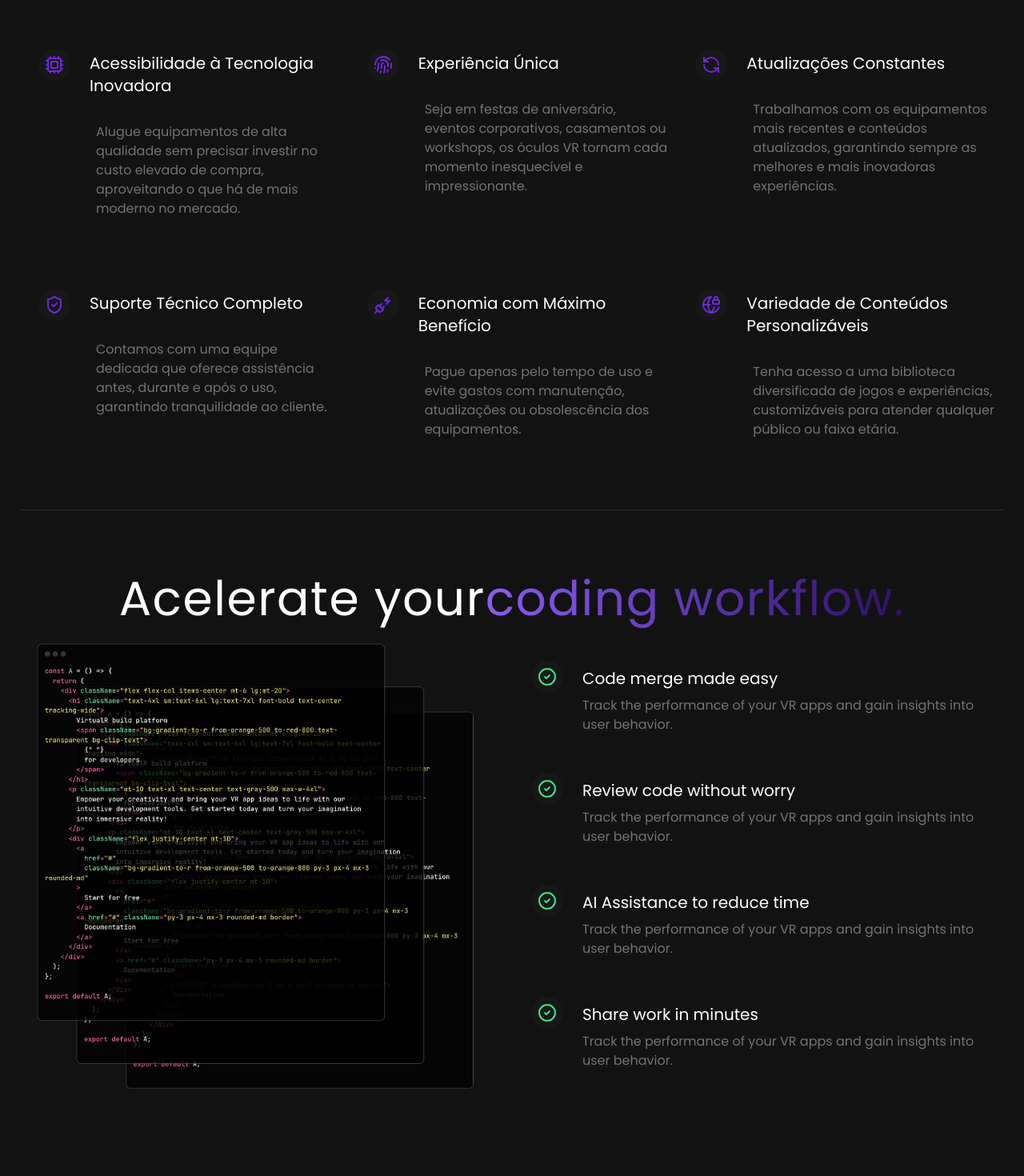
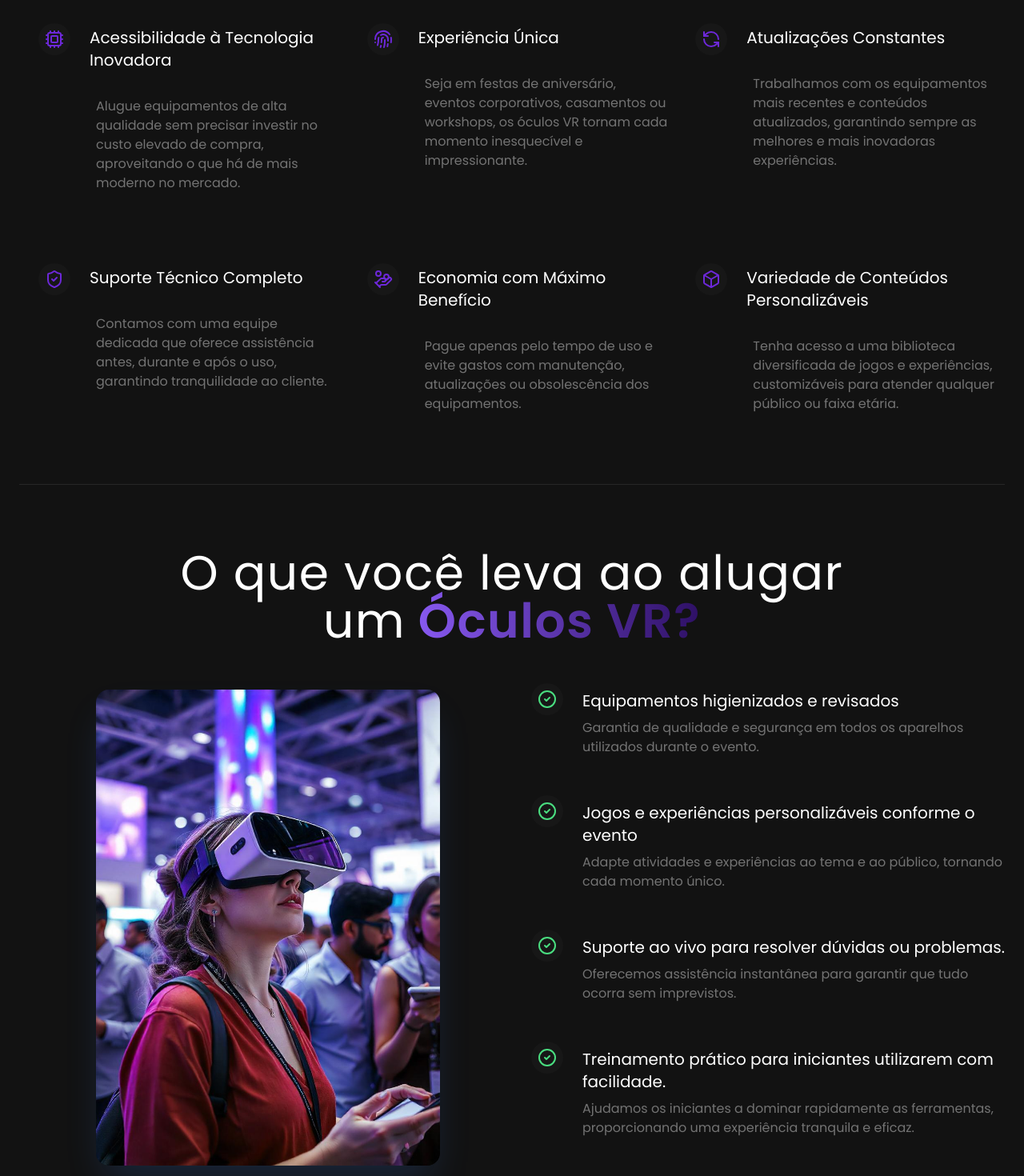
Before and after one commit to davidonedev/VirtualR, a React (Vite) app: page / in a window 1280 px wide. Shown: the part 884-2354 px from the top of the page at 80% size. Before the commit the page ends 2278 px from the top, so only its background shows below. Built offline with nearby package versions, Linux system fonts and the light colour scheme.

Commit message:
Ultima alteracao 25-01

```diff
--- a/src/components/HeroSection.jsx
+++ b/src/components/HeroSection.jsx
@@ -4,7 +4,7 @@ import video2 from "../assets/video2.mp4"
 const HeroSection = () => {
   return (
     <div className="flex flex-col items-center mt-6 lg:mt-20">
-        <h1 className="text-4xl sm:text-6xl lg:text-6xl text-center tracking-wide -mt-16">
+        <h1 className="text-4xl sm:text-6xl lg:text-6xl text-center tracking-wide -mt-24">
             Experimente um Mundo de Realidade Virtual como
             <span className="bg-gradient-to-r from-violet-500 to-violet-950 text-transparent bg-clip-text">
             {" "}
--- a/src/components/Workflow.jsx
+++ b/src/components/Workflow.jsx
@@ -1,20 +1,20 @@
 import { CheckCircle2 } from "lucide-react";
-import codeImg from "../assets/code.jpg";
+import codeImg from "../assets/homanvr.png";
 import { checklistItems } from "../constants";
 
 const Workflow = () => {
   return (
     <div className="mt-20">
         <h2 className="text-3xl sm:text-5xl lg:text-6xl text-center
-        mt-6 tracking-wide"> Acelerate your
+        mt-6 tracking-wide"> O que você leva ao alugar <br/>um
         <span className="bg-gradient-to-r from-violet-500 to-violet-950
-        text-transparent bg-clip-text">
-        coding workflow.
+        text-transparent bg-clip-text font-semibold">
+        &nbsp;Óculos VR?
         </span>
         </h2>
         <div className="flex flex-wrap justify-center">
-            <div className="p-2 w-full lg:w-1/2">
-            <img src={codeImg} alt="Code" />
+            <div className=" lg:w-1/2 ">
+            <img src={codeImg} className="w-[430px] mt-14 ml-24 rounded-2xl shadow-2xl shadow-blue-500/20"alt="Code" />
             </div>
             <div className="pt-12 w-full lg:w-1/2">
                 {checklistItems.map((item, index) => (
--- a/src/constants/index.jsx
+++ b/src/constants/index.jsx
@@ -2,8 +2,8 @@ import { Cpu } from "lucide-react";
 import { ShieldCheck as ShieldCheckIcon } from "lucide-react";
 import { Fingerprint } from "lucide-react";
 import { RefreshCcw as RefreshCcwIcon } from "lucide-react";
-import { PlugZap } from "lucide-react";
-import { GlobeLock } from "lucide-react";
+import { HandCoins as HardCoinsIcon } from "lucide-react";
+import { Box } from "lucide-react";
 
 import user1 from "../assets/profile-pictures/user1.jpg";
 import user2 from "../assets/profile-pictures/user2.jpg";
@@ -85,13 +85,13 @@ export const features = [
       "Contamos com uma equipe dedicada que oferece assistência antes, durante e após o uso, garantindo tranquilidade ao cliente.",
   },
   {
-    icon: <PlugZap />,
+    icon: <HardCoinsIcon />,
     text: "Economia com Máximo Benefício",
     description:
       "Pague apenas pelo tempo de uso e evite gastos com manutenção, atualizações ou obsolescência dos equipamentos.",
   },
   {
-    icon: <GlobeLock />,
+    icon: <Box />,
     text: "Variedade de Conteúdos Personalizáveis",
     description:
       "Tenha acesso a uma biblioteca diversificada de jogos e experiências, customizáveis para atender qualquer público ou faixa etária.",
@@ -100,24 +100,24 @@ export const features = [
 
 export const checklistItems = [
   {
-    title: "Code merge made easy",
+    title: "Equipamentos higienizados e revisados",
     description:
-      "Track the performance of your VR apps and gain insights into user behavior.",
+      "Garantia de qualidade e segurança em todos os aparelhos utilizados durante o evento.",
   },
   {
-    title: "Review code without worry",
+    title: "Jogos e experiências personalizáveis conforme o evento",
     description:
-      "Track the performance of your VR apps and gain insights into user behavior.",
+      "Adapte atividades e experiências ao tema e ao público, tornando cada momento único.",
   },
   {
-    title: "AI Assistance to reduce time",
+    title: "Suporte ao vivo para resolver dúvidas ou problemas.",
     description:
-      "Track the performance of your VR apps and gain insights into user behavior.",
+      "Oferecemos assistência instantânea para garantir que tudo ocorra sem imprevistos.",
   },
   {
-    title: "Share work in minutes",
+    title: "Treinamento prático para iniciantes utilizarem com facilidade.",
     description:
-      "Track the performance of your VR apps and gain insights into user behavior.",
+      "Ajudamos os iniciantes a dominar rapidamente as ferramentas, proporcionando uma experiência tranquila e eficaz.",
   },
 ];
 
```
Also changed, not shown: src/constants/index.css (added, +41 -0 lines), src/assets/homanvr.png (added).
